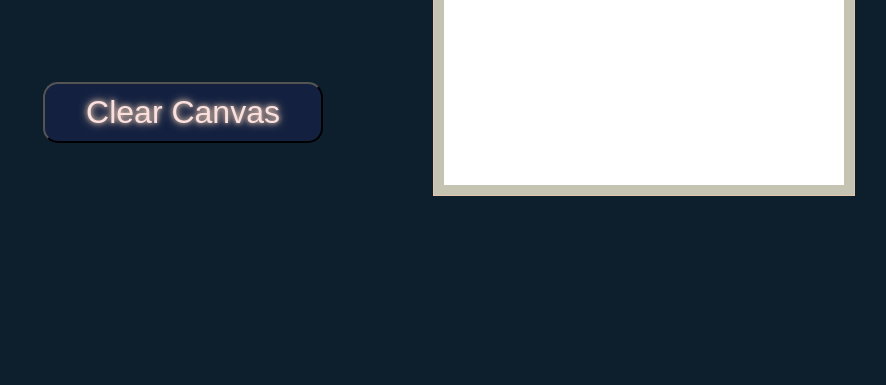
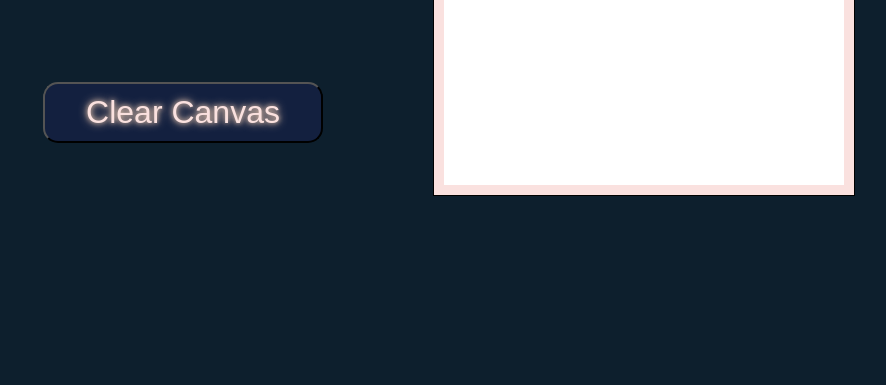
Before and after one commit to RibsReign/odin-etch-a-sketch, a plain HTML site: page index.html in a window 1280 px wide. Shown: the part 415-800 px from the top of the page, without its empty margins (246-1132 px from the left). Drawn offline with Linux system fonts and the light colour scheme.

Commit message:
Change container colors to match

```diff
--- a/style.css
+++ b/style.css
@@ -99,7 +99,7 @@ input[type=range]::-moz-range-thumb {
     flex-wrap: wrap;
     width: 400px;
     height: 400px;
-    border: 1px solid #e4c3ad;
-    background: #c5c3b1;
+    border: 1px solid black;
+    background: #fae1df;
     padding: 10px;
 }
```
